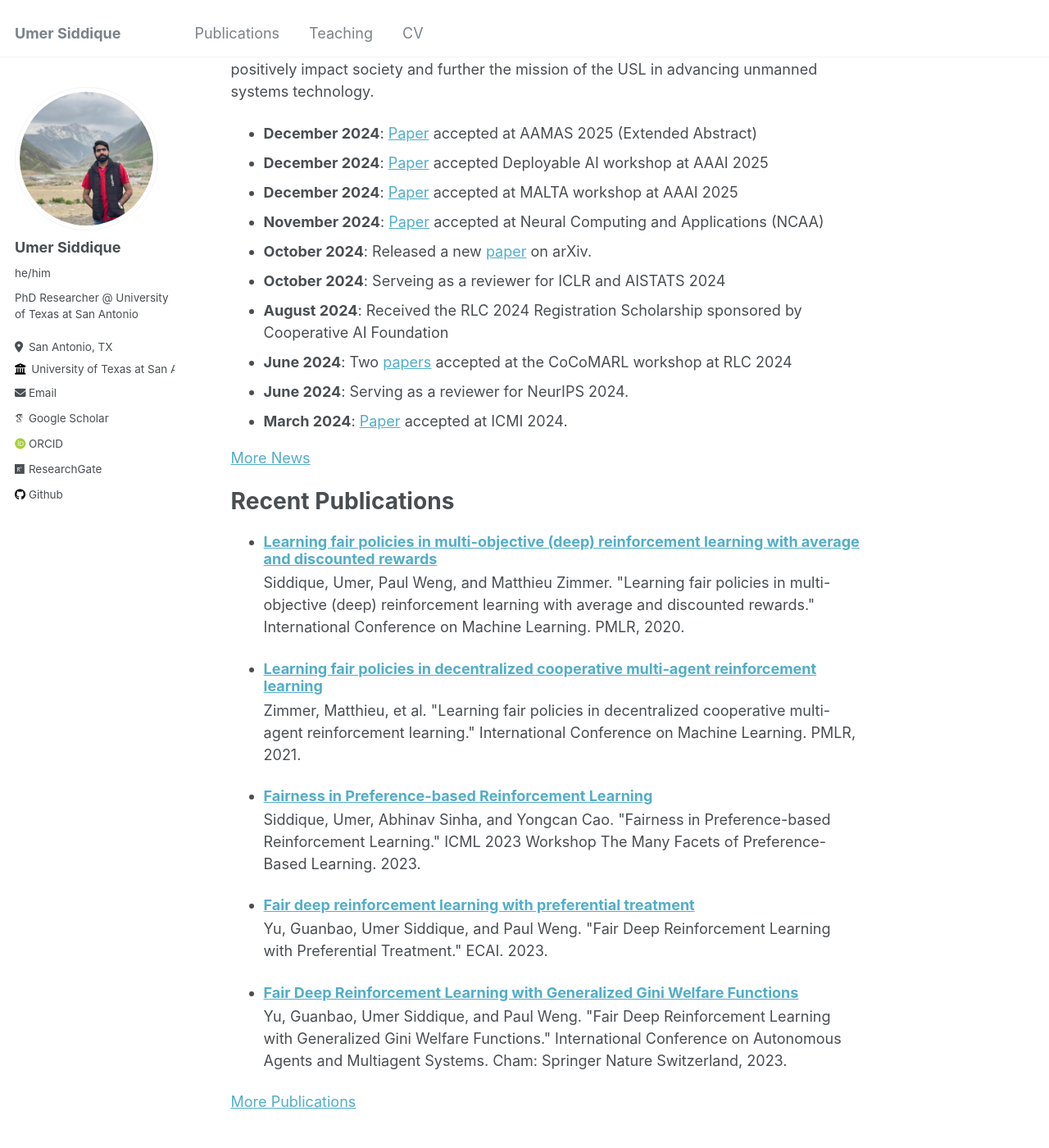
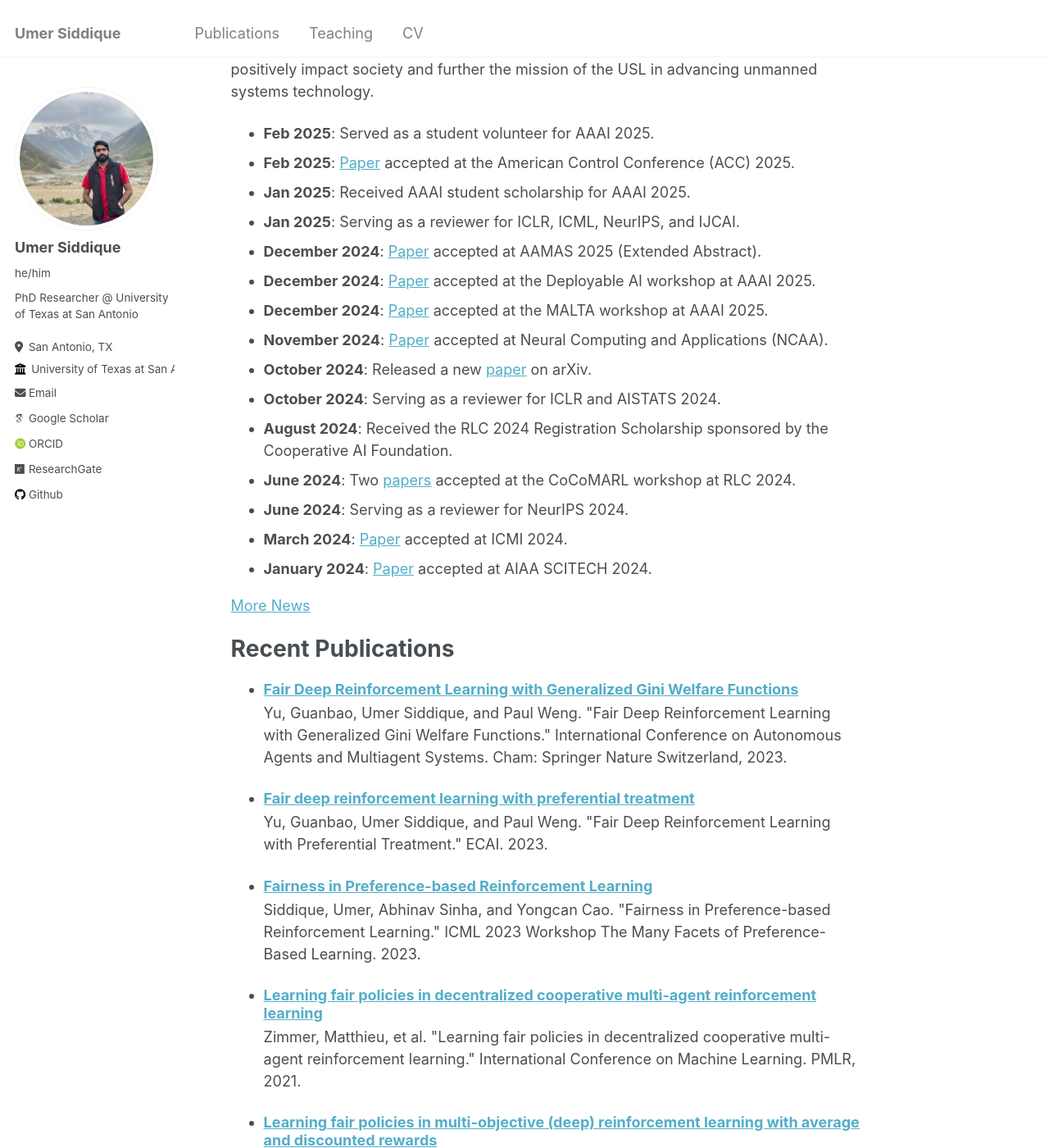
Before and after one commit to umersiddique94/umersiddique94.github.io, a Jekyll site: the page built from _pages/about.md, in a window 1280 px wide and 1400 px high, scrolled down 320 px. Shown: the whole window at 82% size. Built offline with Jekyll 4.4.1, drawn with Linux system fonts in a browser that asks for light colours; some web fonts are replaced.

Commit message:
update news

```diff
--- a/_data/news.yml
+++ b/_data/news.yml
@@ -1,40 +1,48 @@
+- date: "Feb 2025"
+  content: "Served as a student volunteer for AAAI 2025."
+- date: "Feb 2025"
+  content: "<a href='/publication/2024-EventtriggeredRL'>Paper</a> accepted at the American Control Conference (ACC) 2025."
+- date: "Jan 2025"
+  content: "Received AAAI student scholarship for AAAI 2025."
+- date: "Jan 2025"
+  content: "Serving as a reviewer for ICLR, ICML, NeurIPS, and IJCAI."
 - date: "December 2024"
-  content: "<a href='/publication/2025-AAMAS'>Paper</a> accepted at AAMAS 2025 (Extended Abstract)"
+  content: "<a href='/publication/2025-AAMAS'>Paper</a> accepted at AAMAS 2025 (Extended Abstract)."
 - date: "December 2024"
-  content: "<a href='/publication/2025-AAAI-DAI'>Paper</a> accepted Deployable AI workshop at AAAI 2025"
+  content: "<a href='/publication/2025-AAAI-DAI'>Paper</a> accepted at the Deployable AI workshop at AAAI 2025."
 - date: "December 2024"
-  content: "<a href='/publication/2025-AAAI-MALTA'>Paper</a> accepted at MALTA workshop at AAAI 2025"
+  content: "<a href='/publication/2025-AAAI-MALTA'>Paper</a> accepted at the MALTA workshop at AAAI 2025."
 - date: "November 2024"
-  content: "<a href='/publication/2024-NCAA'>Paper</a> accepted at Neural Computing and Applications (NCAA)"
-- date: October 2024
+  content: "<a href='/publication/2024-NCAA'>Paper</a> accepted at Neural Computing and Applications (NCAA)."
+- date: "October 2024"
   content: "Released a new <a href='/publication/2024-EventtriggeredRL'>paper</a> on arXiv."
-- date: October 2024
-  content: "Serveing as a reviewer for ICLR and AISTATS 2024"
+- date: "October 2024"
+  content: "Serving as a reviewer for ICLR and AISTATS 2024."
 - date: "August 2024"
-  content: "Received the RLC 2024 Registration Scholarship sponsored by Cooperative AI Foundation"
+  content: "Received the RLC 2024 Registration Scholarship sponsored by the Cooperative AI Foundation."
 - date: "June 2024"
-  content: "Two <a href='publication/2024-RLC-FairMARL'>papers</a> accepted at the CoCoMARL workshop at RLC 2024"
+  content: "Two <a href='/publication/2024-RLC-FairMARL'>papers</a> accepted at the CoCoMARL workshop at RLC 2024."
 - date: "June 2024"
   content: "Serving as a reviewer for NeurIPS 2024."
-- date: 'March 2024'
+- date: "March 2024"
   content: "<a href='/publication/2024-ICMI-OfflineRL'>Paper</a> accepted at ICMI 2024."
 - date: "January 2024"
   content: "<a href='/publication/2024-AIAA-Scitech'>Paper</a> accepted at AIAA SCITECH 2024."
 - date: "July 2023"
-  content: "<a href='/publication/2023-MFPL-ICML'>Paper</a> accepted at MFPL@ICML 2024"
+  content: "<a href='/publication/2023-MFPL-ICML'>Paper</a> accepted at MFPL@ICML 2024."
 - date: "July 2023"
-  content: "<a href='/publication/2023-ECAI-FAir-Pref'>Paper</a> accepted at ECAI 2024"
+  content: "<a href='/publication/2023-ECAI-FAir-Pref'>Paper</a> accepted at ECAI 2024."
 - date: "June 2023"
-  content: "Recieved the Best Paper Award from ALA@AAMAS for the paper <a href='/publication/2023-ALA'>Fair Deep Reinforcement Learning with Generalized Gini Welfare Functions</a>"
+  content: "Received the Best Paper Award from ALA@AAMAS for the paper <a href='/publication/2023-ALA'>Fair Deep Reinforcement Learning with Generalized Gini Welfare Functions</a>."
 - date: "August 2022"
-  content: "Started my PhD at the University of Texas at San Antonio"
+  content: "Started my PhD at the University of Texas at San Antonio."
 - date: "May 2022"
-  content: "Joined Neurog as an reinforcement learning engineer"
+  content: "Joined Neurog as a reinforcement learning engineer."
 - date: "April 2022"
-  content: "Paper accepted at MPREF@IJCAI 2022"
+  content: "Paper accepted at MPREF@IJCAI 2022."
 - date: "June 2021"
-  content: "<a href='/publication/2021-ICML-Fair-MARL-SOTO'>Paper</a> accepted at ICML 2021"
+  content: "<a href='/publication/2021-ICML-Fair-MARL-SOTO'>Paper</a> accepted at ICML 2021."
 - date: "June 2020"
-  content: "<a href='/publication/2020-ICML-Fair-DRL'>Paper</a> accepted at ICML 2020"
+  content: "<a href='/publication/2020-ICML-Fair-DRL'>Paper</a> accepted at ICML 2020."
 - date: "Sep 2018"
-  content: "Joined University of Michigan Shanghai Jiaotong Joint institute as a Masters student"
+  content: "Joined the University of Michigan Shanghai Jiaotong Joint Institute as a Master's student."
--- a/_pages/about.md
+++ b/_pages/about.md
@@ -18,7 +18,7 @@ As a PhD Researcher in the [Unmanned Systems Lab](https://utsausl.wixsite.com/ut
 </ul> -->
 
 <ul>
-{% for news in site.data.news limit:10 %}
+{% for news in site.data.news limit:15 %}
   <li><strong>{{ news.date }}</strong>: {{ news.content }}</li>
 {% endfor %}
 </ul>
@@ -26,7 +26,7 @@ As a PhD Researcher in the [Unmanned Systems Lab](https://utsausl.wixsite.com/ut
 
 Recent Publications
 ======
-<ul>{% for post in site.publications limit:5 %}
+<ul>{% for post in site.publications reversed limit:5 %}
   {% include archive-single-cv.html %}
 {% endfor %}</ul>
 <p><a href="/publications/">More Publications</a></p>
```
